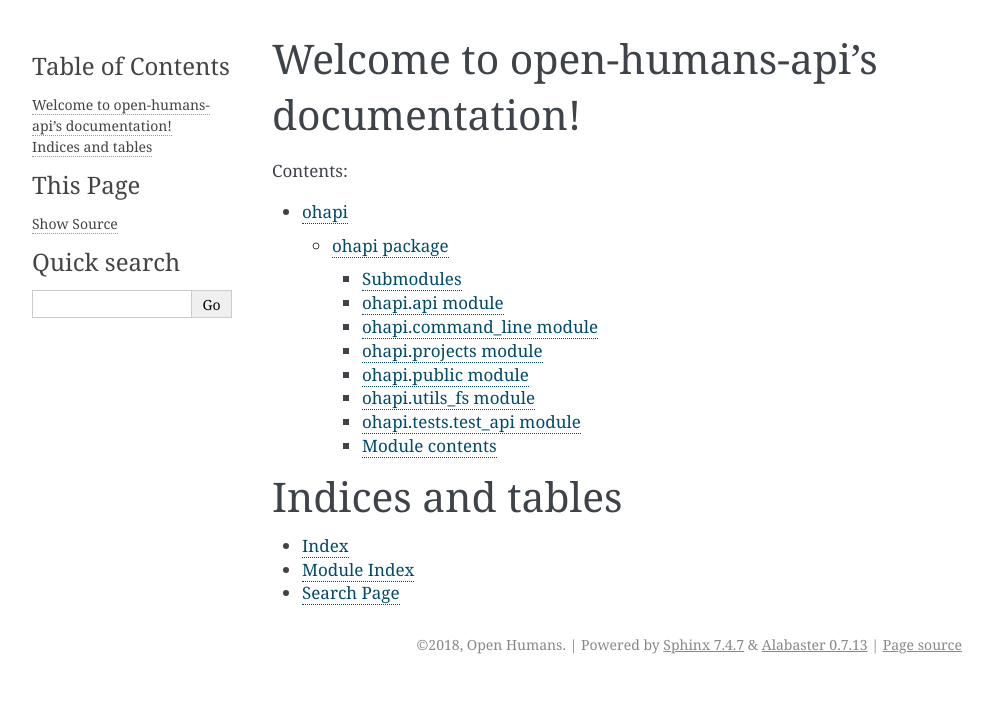
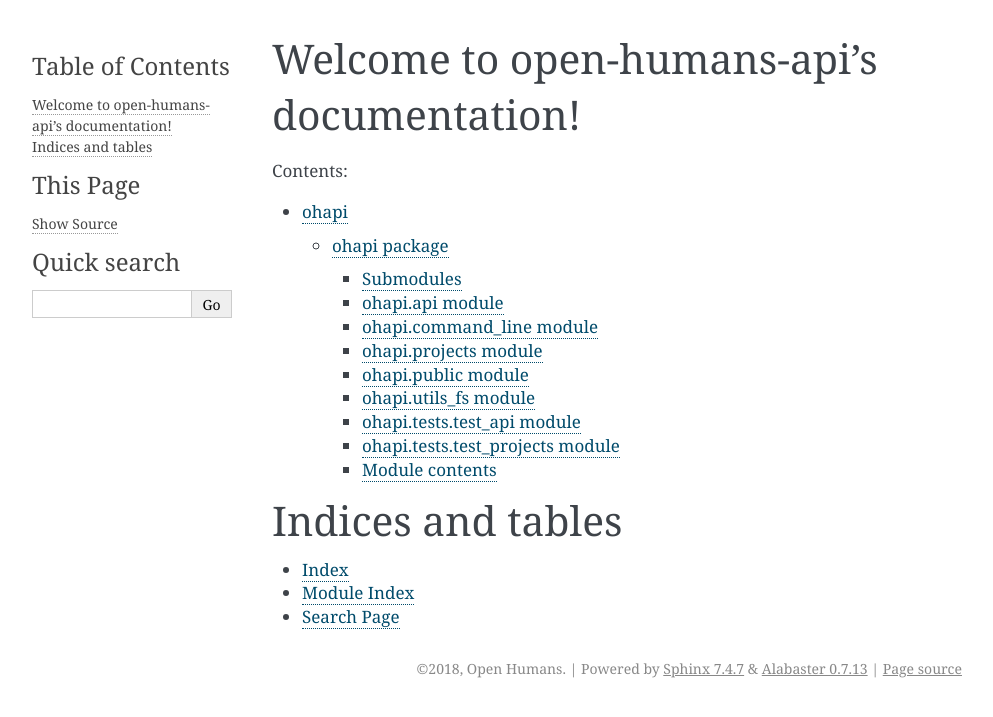
Before and after one commit to OpenHumans/open-humans-api, a Sphinx documentation site: the page built from docs/index.rst, in a window 1280 px wide. Shown: the top 717 px of the page, without its empty margins (148-1141 px from the left). Built offline with Sphinx 7.4.7, drawn with Linux system fonts in a browser that asks for light colours.

Commit message:
documentation for test_projects.py (#64)

```diff
--- a/docs/ohapi.rst
+++ b/docs/ohapi.rst
@@ -75,6 +75,14 @@ ohapi.tests.test_api module
     :members:
     :show-inheritance:
 
+ohapi.tests.test_projects module
+-----------------------------
+
+.. automodule:: ohapi.tests.test_projects
+    :exclude-members: parameter_defaults, setUp
+    :members:
+    :show-inheritance:
+
 
 Module contents
 ---------------
```
Also changed, not shown: 1 other file.
